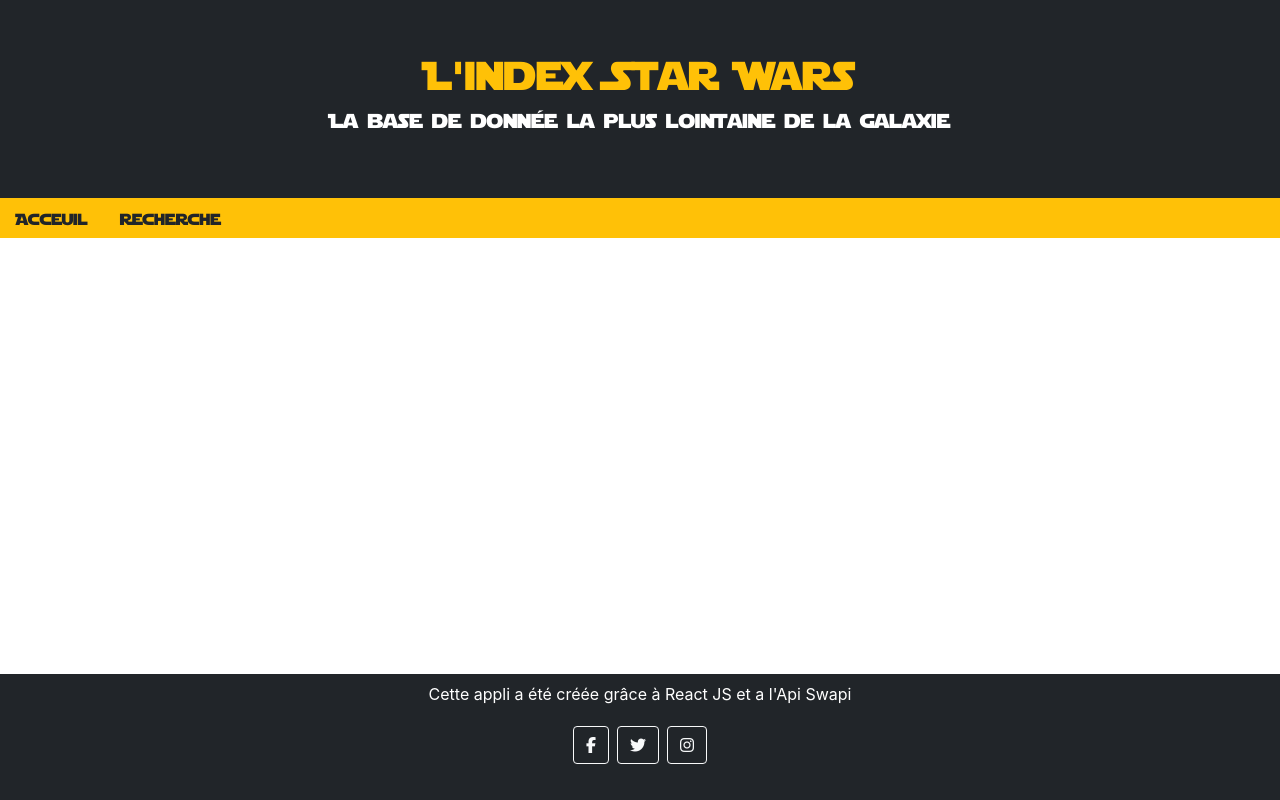
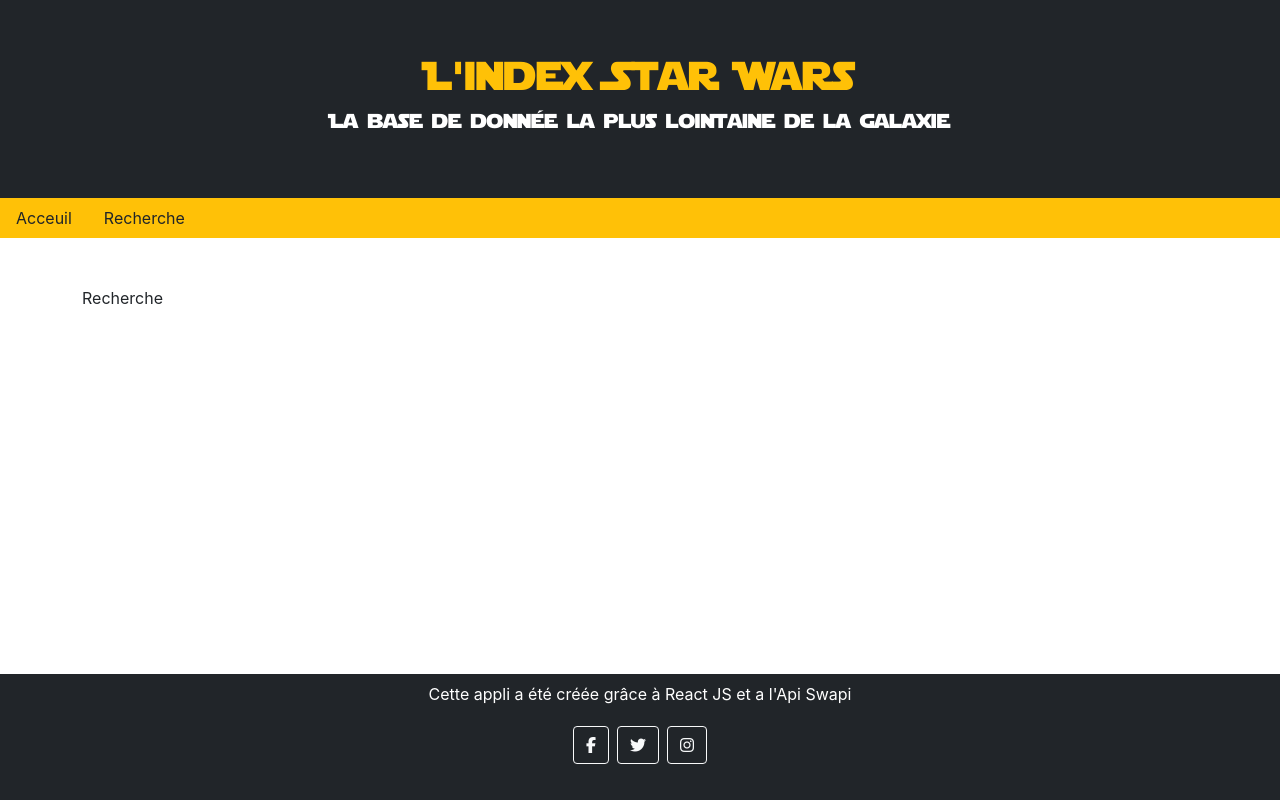
Before and after one commit to AlexisFioreCode/starwarsreact, a React (Create React App) app: page /recherche in a window 1280 px wide. Built offline with nearby package versions, Linux system fonts and the light colour scheme.

Commit message:
done routing and added bootstrap card with img

```diff
--- a/package.json
+++ b/package.json
@@ -8,6 +8,7 @@
     "@testing-library/user-event": "^12.8.3",
     "react": "^17.0.2",
     "react-dom": "^17.0.2",
+    "react-router-dom": "^5.2.0",
     "react-scripts": "4.0.3",
     "web-vitals": "^1.1.1"
   },
--- a/src/App.js
+++ b/src/App.js
@@ -2,12 +2,35 @@
 import Header from './components/layout/header/Header';
 import Footer from './components/layout/footer/Footer';
 import Nav from './components/layout/nav/Nav';
+import Acceuil from './components/acceuil/Acceuil';
+import Recherche from './components/recherche/Recherche';
+import React from "react";
+import {
+  BrowserRouter as Router,
+  Switch,
+  Route,
+} from "react-router-dom";
 
 function App() {
   return (
     <div>
       <Header />
-      <Nav />
+      <Router>
+        <Nav />
+        <main className="container my-5">
+          <Switch>
+            <Route path="/acceuil">
+              <Acceuil />
+            </Route>
+            <Route path="/recherche">
+              <Recherche/>
+            </Route>
+            <Route path="/">
+              <Acceuil />
+            </Route>
+          </Switch>
+        </main>
+      </Router>
       <Footer />
     </div>
   );
--- /dev/null
+++ b/src/components/acceuil/Acceuil.js
@@ -0,0 +1,17 @@
+function Acceuil() {
+    return (
+        <div>
+            <p>Acceuil</p>
+            <div className="card text-center bg-dark" style={{width: 18 + "rem"}}>
+                <img src="https://media.anakinworld.com/uploads/entries/square_medium/luke-skywalker-1211dc3c83b3799dfe1f9514e32f648f7c63b4ee.jpeg" className="card-img-top mx-auto d-block" alt="Luke Skywalker" style={{width: 9 + "rem"}} />
+                <div className="card-body text-white">
+                    <h5 className="card-title">Les personnages</h5>
+                    <p className="card-text">Découvrez les personnages de la galaxie Star Wars</p>
+                    <a href="" className="btn btn-warning">Par ici !</a>
+                </div>
+            </div>
+        </div>
+    );
+}
+
+export default Acceuil;
--- a/src/components/layout/footer/Footer.js
+++ b/src/components/layout/footer/Footer.js
@@ -2,13 +2,13 @@
     return(
         <footer className="bg-dark p-2 text-center text-white">
             <p>Cette appli a été créée grâce à React JS et a l'Api Swapi</p>
-        <section class="mb-4">
+        <section className="mb-4">
             {/* Facebook */}
-            <a class="btn btn-outline-light btn-floating m-1" href="https://facebook.com" role="button"><i class="fab fa-facebook-f"></i></a>
+            <a className="btn btn-outline-light btn-floating m-1" href="https://facebook.com" role="button"><i className="fab fa-facebook-f"></i></a>
             {/* Twitter */}
-            <a class="btn btn-outline-light btn-floating m-1" href="https://twitter.com/" role="button"><i class="fab fa-twitter"></i></a>
+            <a className="btn btn-outline-light btn-floating m-1" href="https://twitter.com/" role="button"><i className="fab fa-twitter"></i></a>
             {/* Instagram */}
-            <a class="btn btn-outline-light btn-floating m-1" href="https://instagram.com" role="button"><i class="fab fa-instagram"></i></a>
+            <a className="btn btn-outline-light btn-floating m-1" href="https://instagram.com" role="button"><i className="fab fa-instagram"></i></a>
         </section>
         </footer>
     );
--- a/src/components/layout/nav/Nav.js
+++ b/src/components/layout/nav/Nav.js
@@ -1,12 +1,13 @@
+import {Link} from "react-router-dom";
 function Nav() {
     return (
         <nav className="bg-warning">
             <ul className="nav">
                 <li className="nav-item">
-                    <a className="nav-link text-dark Starfont" to="/accueil">Acceuil</a>
+                    <Link className="nav-link text-dark" to="/acceuil">Acceuil</Link>
                 </li>
                 <li className="nav-item">
-                    <a className="nav-link text-dark Starfont" to="/recherche">Recherche</a>
+                    <Link className="nav-link text-dark" to="/recherche">Recherche</Link>
                 </li>
 
             </ul>
--- /dev/null
+++ b/src/components/recherche/Recherche.js
@@ -0,0 +1,7 @@
+function Recherche() {
+    return (
+        <p>Recherche</p>
+    );
+}
+
+export default Recherche;
```
Also changed, not shown: src/img/luke.jpeg (added), 1 other file (tests, documents, lock files or other folders).
